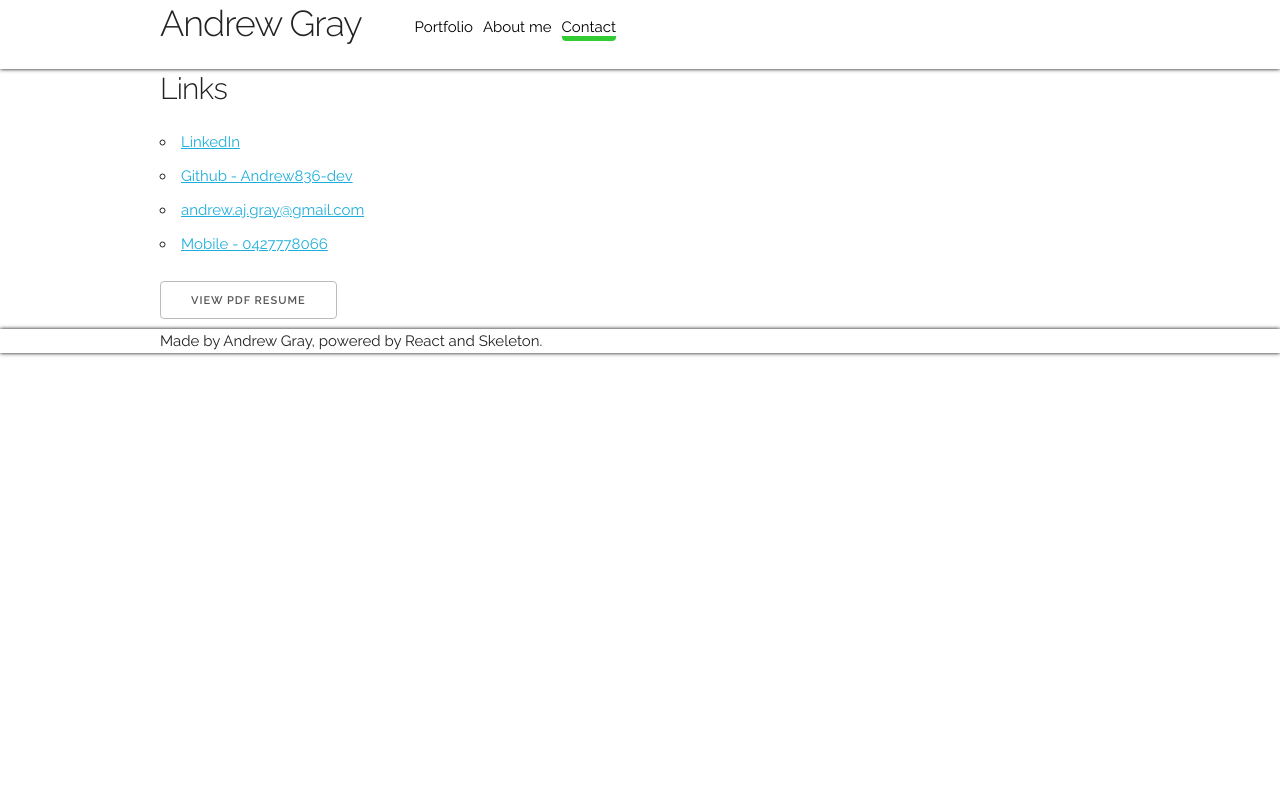
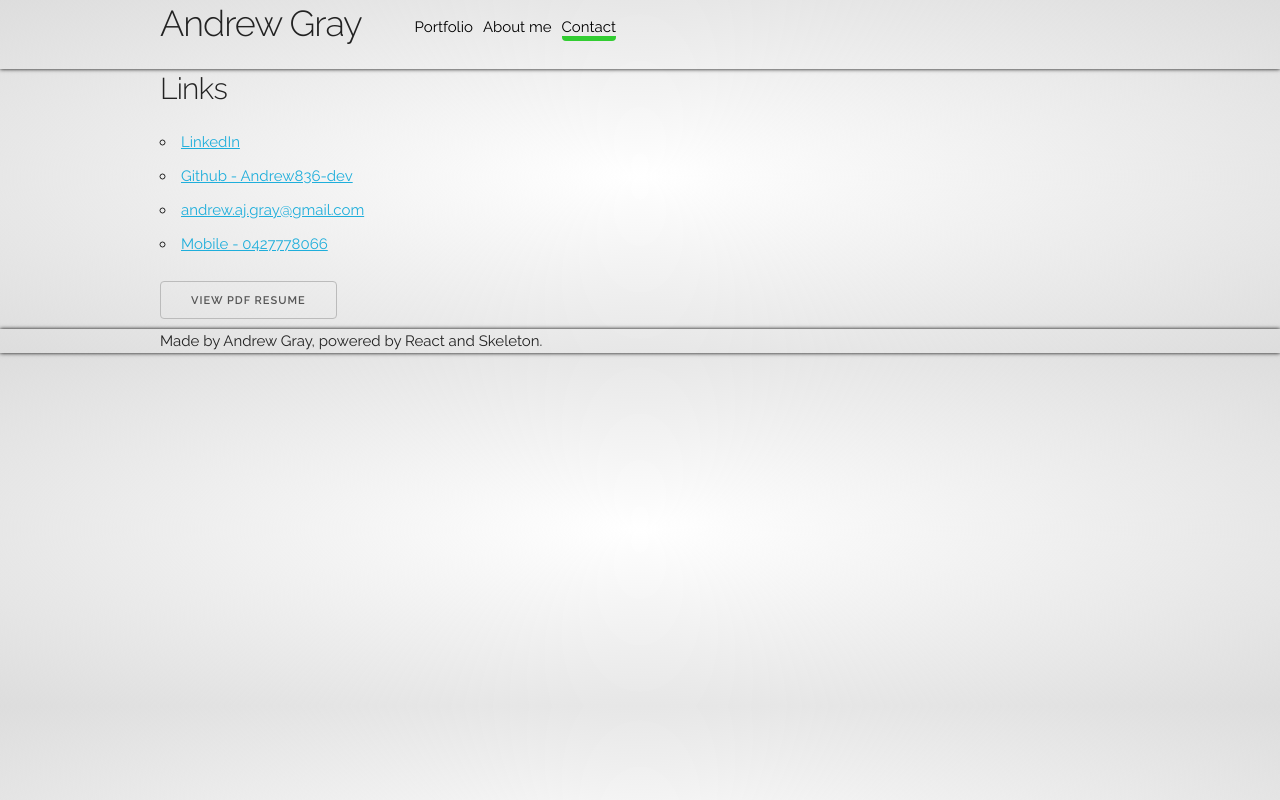
Before and after one commit to Andrew836-dev/Andrew836-dev.github.io, a React (Create React App) app: page /#contact in a window 1280 px wide. Built offline with nearby package versions, Linux system fonts and the light colour scheme.

Commit message:
added more styling

```diff
--- a/src/App.css
+++ b/src/App.css
@@ -40,3 +40,7 @@
 nav, .pageFooter{
   box-shadow: 0px 0px 4px black;
 }
+
+body {
+  background: radial-gradient(transparent, #ddd);
+}
```
